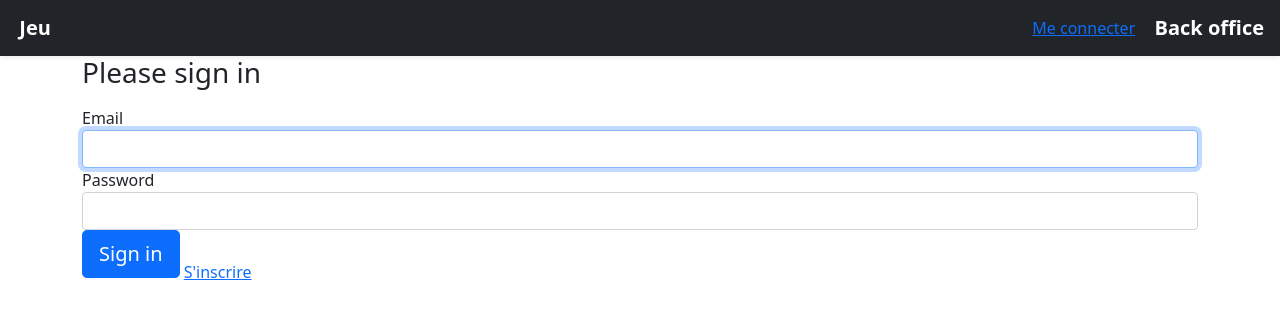
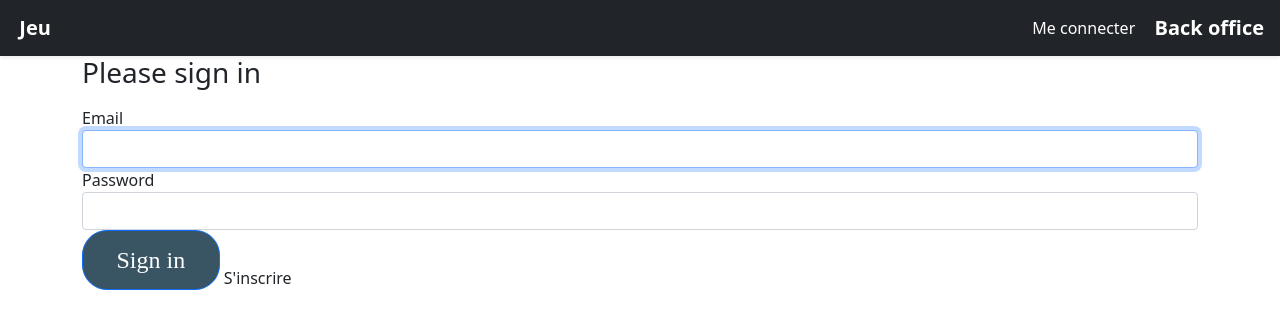
Before and after one commit to TessMchd/ngame, a Symfony app: template templates/security/login.html.twig in a window 1280 px wide. Shown: the top 329 px of the page. Run offline with Twig, Linux system fonts and the light colour scheme; the template is opened without the code that fills it, so the values that code supplies are empty; some libraries are stand-ins or nearby versions; some web fonts are replaced.

Commit message:
Add files via upload

```diff
--- a/public/css/_general.scss
+++ b/public/css/_general.scss
@@ -64,7 +64,7 @@ p{
    background-color: $bleu-fonce;
    font-family: $holidays;
    text-decoration: none;
-   padding: 1% 3% 1% 3%;
+   padding: 1% 3%;
    border-radius: 25px;
    transition: all 0.3s ease;
    font-size: 1.5em;
@@ -81,6 +81,16 @@ p{
   }
 }
 
+.btn-tercary{
+  @extend .btn-primary;
+  background-color: $bleu-clair;
+  color: $bleu-fonce;
+  &:hover{
+    background-color: darken($bleu-clair,20%);
+    color: $bleu-tres-fonce;
+  }
+}
+
 a{
   color: inherit;
   text-decoration: none;
--- a/public/css/modify_profil.css
+++ b/public/css/modify_profil.css
@@ -1,10 +1,95 @@
-#modify_content{
+/*----------------------------- Colors ----------------------------*/
+/*----------------------------Fonts----------------------------*/
+@font-face {
+  font-family: "Century Gothic";
+  src: local("GOTHIC"), local("GOTHIC"), url(../fonts/GOTHIC.TTF);
+}
+@font-face {
+  font-family: "Big Holidays";
+  src: local("Big_Holidays"), local("Big_Holidays"), url(../fonts/Big_Holidays.otf);
+}
+@font-face {
+  font-family: "Josefin Sans";
+  src: local("JosefinSans"), local("JosefinSans"), url(../fonts/JosefinSans-Regular.ttf);
+}
+/*--------------------- General ---------------*/
+ul {
+  margin: 0;
+  padding: 0;
+}
+
+li {
+  list-style: none;
+  margin: 0;
+  padding: 0;
+}
+
+h2 {
+  color: #C24C4C;
+  font-family: "Josefin Sans";
+}
+
+h3 {
+  font-family: "Josefin Sans";
+}
+
+p {
+  font-family: "Century Gothic";
+}
+
+.justify {
+  text-align: justify;
+}
+
+.btn-primary, .btn-tercary, .btn-secondary {
+  background-color: #395462;
+  font-family: "Big Holidays";
+  text-decoration: none;
+  padding: 1% 3%;
+  border-radius: 25px;
+  transition: all 0.3s ease;
+  font-size: 1.5em;
+}
+.btn-primary:hover, .btn-tercary:hover, .btn-secondary:hover {
+  background-color: #223844;
+}
+
+.btn-secondary {
+  background-color: #C24C4C;
+}
+.btn-secondary:hover {
+  background-color: #7d2b2b;
+}
+
+.btn-tercary {
+  background-color: #B9E4F0;
+  color: #395462;
+}
+.btn-tercary:hover {
+  background-color: #65c4de;
+  color: #223844;
+}
+
+a {
+  color: inherit;
+  text-decoration: none;
+  transition: all 0.3s ease;
+}
+
+.bold {
+  font-weight: bold;
+}
+
+.jaune {
+  color: #F9B000;
+}
+
+#modify_content {
   position: absolute;
   z-index: 0;
 }
 
-
-#popup,#popup_mdp{
+#popup, #popup_mdp {
   position: relative;
   z-index: 1;
   display: flex;
@@ -12,19 +97,18 @@
   justify-content: center;
   align-items: center;
   height: 90vh;
-    background-color: rgba(255, 255, 255, 0.50) ;
+  background-color: rgba(255, 255, 255, 0.5);
 }
 
-#pwd_modify_form{
+#pwd_modify_form {
   height: auto;
   width: 500px;
   background-color: white;
   margin: 0 auto;
-    border:1px solid black;
+  border: 1px solid black;
 }
 
-
-#avatar_form{
+#avatar_form {
   height: auto;
   width: 800px;
   background-color: white;
@@ -33,9 +117,8 @@
   align-items: center;
   flex-wrap: wrap;
   margin: 0 auto;
-    border:1px solid black;
+  border: 1px solid black;
 }
-
 
 #avatar_form ul {
   list-style-type: none;
@@ -50,11 +133,11 @@
   display: inline-block;
 }
 
-#avatar_form input[type="radio"][id^="cb"] {
+#avatar_form input[type=radio][id^=cb] {
   display: none;
 }
 
-#avatar_form  label {
+#avatar_form label {
   border: 1px solid #fff;
   padding: 10px;
   display: block;
@@ -69,13 +152,13 @@
   user-select: none;
 }
 
-.close{
+.close {
   width: 95%;
   margin: 10px;
   margin-right: 20px;
 }
 
-.close img{
+.close img {
   float: right;
   width: 18px;
   text-align: left;
@@ -106,20 +189,200 @@
   transform-origin: 50% 50%;
 }
 
-:checked+label {
+:checked + label {
   border-color: #ddd;
 }
 
-
-:checked+label img {
+:checked + label img {
   transform: scale(0.9);
   box-shadow: 0 0 5px #333;
   z-index: -1;
 }
 
-form button{
+form button {
   margin-bottom: 40px;
   transition-duration: 0.5s;
   font-size: 15pt;
+}
 
+body {
+  height: 100%;
+  width: 100%;
+  margin: 0;
+  padding: 0;
 }
+
+#profil_content {
+  margin: 6% 0;
+  padding: 5% 4%;
+  width: 100%;
+  background-color: #395462;
+  display: flex;
+  flex-direction: column;
+  align-items: center;
+  justify-content: center;
+  border-radius: 20px;
+  position: relative;
+}
+#profil_content #longue_vue {
+  position: absolute;
+  right: 184px;
+  top: 94px;
+  height: 85%;
+  transform: rotate(-28deg);
+}
+#profil_content .titre {
+  position: relative;
+  height: 120px;
+  margin-bottom: 4%;
+  z-index: 1;
+}
+#profil_content .titre h1 {
+  position: absolute;
+  top: 11px;
+  left: 33%;
+  font-size: 2.7em;
+  z-index: 1;
+  color: black;
+  font-family: "Big Holidays";
+  transform: rotate(-1deg);
+}
+#profil_content .titre img {
+  height: 120px;
+}
+#profil_content #info_profil {
+  width: 93%;
+  display: flex;
+  align-items: flex-end;
+  justify-content: space-between;
+  z-index: 1;
+}
+#profil_content #info_profil .info_img {
+  overflow: hidden;
+  width: 157px;
+  height: 157px;
+  border-radius: 30px;
+  display: flex;
+  align-items: center;
+  justify-content: center;
+  margin-right: 3%;
+}
+#profil_content #info_profil #info_txt {
+  width: 80%;
+}
+#profil_content #info_profil #info_txt .ligne {
+  display: flex;
+  justify-content: space-between;
+  margin-bottom: 2%;
+  width: 100%;
+}
+#profil_content #info_profil #info_txt .ligne p {
+  background-color: #fafafa;
+  border-radius: 8px;
+  padding: 1.5% 4%;
+  margin-bottom: 0;
+  display: flex;
+  align-items: center;
+  justify-content: center;
+}
+#profil_content #info_profil #info_txt .ligne #info_capitaine {
+  width: 60%;
+  margin-right: 2%;
+}
+#profil_content #info_profil #info_txt .ligne #info_alias {
+  width: 40%;
+}
+#profil_content #info_profil #info_txt .ligne #info_anniv {
+  width: 40%;
+  margin-right: 2%;
+}
+#profil_content #info_profil #info_txt .ligne #info_email {
+  width: 60%;
+}
+#profil_content #info_profil #info_txt #info_grade {
+  background-color: #fafafa;
+  border-radius: 8px;
+  padding: 1.5% 4%;
+  margin-bottom: 0;
+  display: flex;
+  align-items: center;
+  justify-content: center;
+  width: 100%;
+}
+#profil_content #stats {
+  z-index: 1;
+  display: flex;
+  width: 100%;
+  margin-top: 4%;
+}
+#profil_content #stats div {
+  width: 40%;
+  background-color: #5f8ba2;
+  border-radius: 15px;
+  display: flex;
+  flex-direction: column;
+  align-items: center;
+  justify-content: flex-end;
+  margin: 2%;
+  padding: 2%;
+}
+#profil_content #stats div p {
+  color: white;
+  margin-bottom: 0;
+  margin-top: 3%;
+}
+#profil_content #liens {
+  display: flex;
+  justify-content: space-between;
+  width: 30%;
+  margin-top: 4%;
+}
+#profil_content #liens a:last-child {
+  width: 40%;
+  display: flex;
+  justify-content: center;
+}
+#profil_content #deconnexion, #profil_content #jouer {
+  position: absolute;
+  right: 24.2%;
+  bottom: 12%;
+}
+#profil_content #deconnexion .ban, #profil_content #jouer .ban {
+  position: relative;
+}
+#profil_content #deconnexion .ban a, #profil_content #jouer .ban a {
+  z-index: 1;
+  font-family: "Big Holidays";
+  font-size: 2em;
+  position: absolute;
+  left: 73px;
+  top: 19px;
+}
+#profil_content #deconnexion .ban a:hover, #profil_content #jouer .ban a:hover {
+  color: #C24C4C;
+  transform: rotate(4deg);
+}
+#profil_content #deconnexion .ban img, #profil_content #jouer .ban img {
+  position: absolute;
+}
+#profil_content #jouer {
+  left: -2.6%;
+}
+#profil_content #jouer .ban a {
+  top: 5px;
+}
+#profil_content #jouer .ban a:hover {
+  transform: rotate(-4deg);
+}
+
+@media screen and (min-width: 1399px) {
+  #deconnexion, #profil_content #jouer {
+    right: 20.9% !important;
+  }
+
+  #jouer {
+    left: -2.3% !important;
+  }
+}
+
+/*# sourceMappingURL=modify_profil.css.map */
--- /dev/null
+++ b/public/css/modify_profil.scss
@@ -0,0 +1,187 @@
+@import "_general.scss";
+@import "_modify_profil.scss";
+//------------------------------------------------------
+// titre
+//------------------------------------------------------
+body{
+  height: 100%;
+  width: 100%;
+  margin: 0;
+  padding: 0;
+}
+
+#profil_content{
+  margin: 6% 0;
+  padding: 5% 4%;
+  width: 100%;
+  background-color: $bleu-fonce;
+
+  display: flex;
+  flex-direction: column;
+  align-items: center;
+  justify-content: center;
+
+  border-radius: 20px;
+  position: relative;
+  #longue_vue{
+    position: absolute;
+    right: 184px;
+    top: 94px;
+    height: 85%;
+    transform: rotate(-28deg);
+  }
+  .titre{
+    position: relative;
+    height: 120px;
+    margin-bottom: 4%;
+    z-index: 1;
+    h1{
+      position: absolute;
+      top: 11px;
+      left: 33%;
+      font-size: 2.7em;
+      z-index: 1;
+      color: black;
+      font-family: $holidays;
+      transform: rotate(-1deg);
+    }
+    img{
+      height: 120px;
+    }
+  }//fin .titre
+  #info_profil{
+    width: 93%;
+    display: flex;
+    align-items: flex-end;
+    justify-content: space-between;
+    z-index: 1;
+    .info_img{
+      overflow: hidden;
+      width: 157px;
+      height: 157px;
+      border-radius: 30px;
+      display: flex;
+      align-items: center;
+      justify-content: center;
+      margin-right: 3%;
+    }
+    #info_txt{
+      width: 80%;
+      .ligne{
+        display: flex;
+        justify-content: space-between;
+        margin-bottom: 2%;
+        width: 100%;
+        p{
+          background-color: #fafafa;
+          border-radius: 8px;
+          padding: 1.5% 4%;
+          margin-bottom: 0;
+          display: flex;
+          align-items: center;
+          justify-content: center;
+        }
+        #info_capitaine{
+          width: 60%;
+          margin-right: 2%;
+        }
+        #info_alias{
+          width: 40%;
+        }
+        #info_anniv{
+          width: 40%;margin-right: 2%;
+        }
+        #info_email{
+          width: 60%;
+        }
+      }
+      #info_grade{
+        background-color: #fafafa;
+        border-radius: 8px;
+        padding: 1.5% 4%;
+        margin-bottom: 0;
+        display: flex;
+        align-items: center;
+        justify-content: center;
+        width: 100%;
+      }
+    }
+  }//fin #info_profil
+  #stats{
+    z-index: 1;
+    display: flex;
+    width: 100%;
+    margin-top: 4%;
+    div{
+      width: 40%;
+      background-color: lighten($bleu-fonce,20%);
+      border-radius: 15px;
+      display: flex;
+      flex-direction: column;
+      align-items: center;
+      justify-content: flex-end;
+      margin: 2%;
+      padding: 2%;
+      p{
+        color: white;
+        margin-bottom: 0;
+        margin-top: 3%;
+      }
+    }
+  }//fin #stats
+  #liens{
+    display: flex;
+    justify-content: space-between;
+    width: 30%;
+    margin-top: 4%;
+    a:last-child{
+      width: 40%;
+      display: flex;
+      justify-content: center;
+    }
+  }
+  #deconnexion{
+    position: absolute;
+    right: 24.2%;
+    bottom: 12%;
+    .ban{
+      position: relative;
+      a{
+        z-index: 1;
+        font-family: $holidays;
+        font-size: 2em;
+        position: absolute;
+        left: 73px;
+        top: 19px;
+        &:hover{
+          color: $rouge;
+          transform: rotate(4deg);
+        }
+      }
+      img{
+        position: absolute;
+      }
+    }
+  }
+  #jouer{
+    @extend #deconnexion;
+    left: -2.6%;
+    .ban{
+      a{
+        top:5px;
+        &:hover{
+          transform: rotate(-4deg);
+        }
+      }
+    }
+  }
+}//fin #profil_content
+
+@media screen and (min-width:1399px) {
+  #deconnexion{
+    right: 20.9%!important;
+  }
+  #jouer{
+    left: -2.3%!important;
+  }
+}
```
Also changed, not shown: 1 other file. Lines whose indentation alone changed are shown as unchanged.
